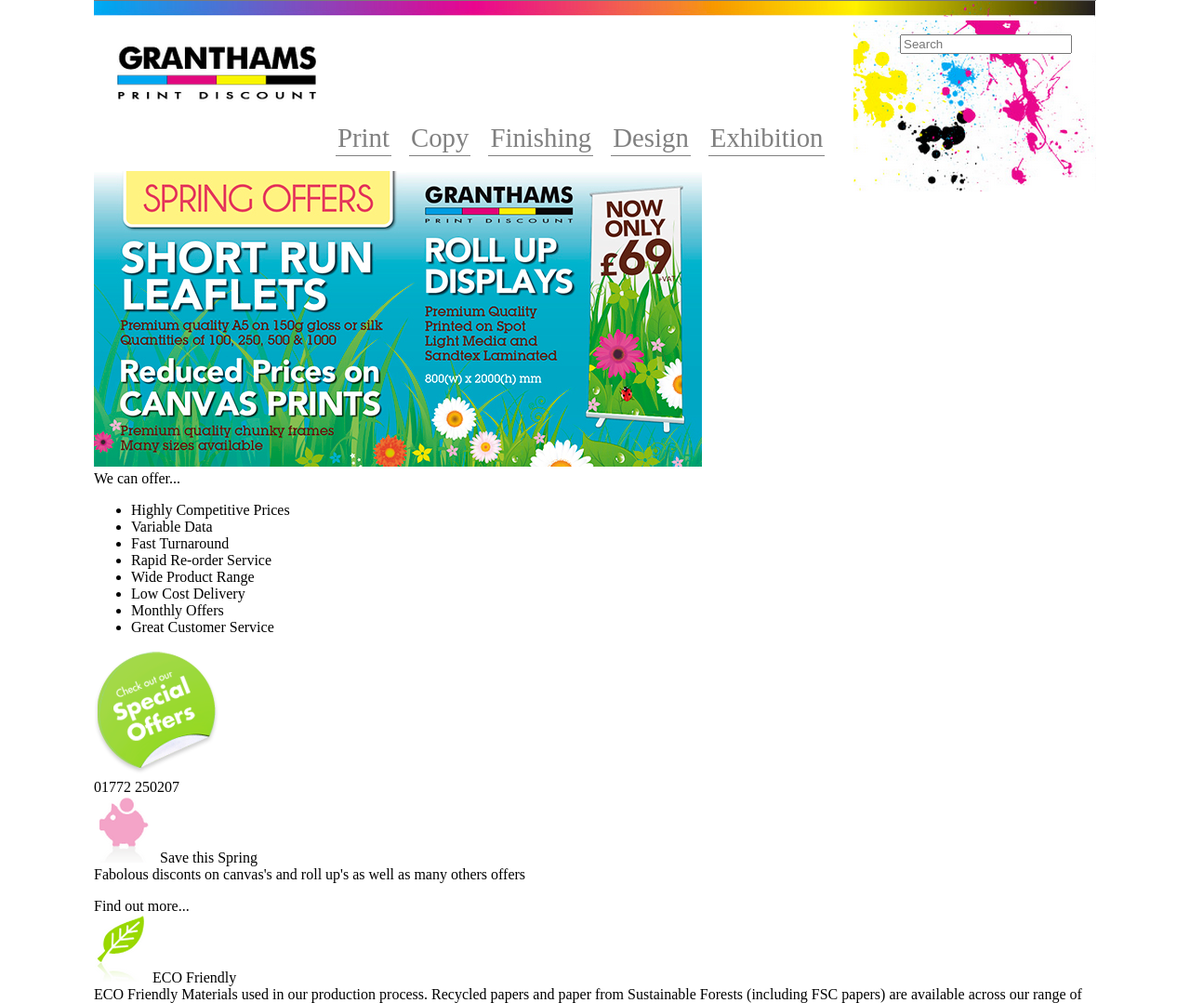
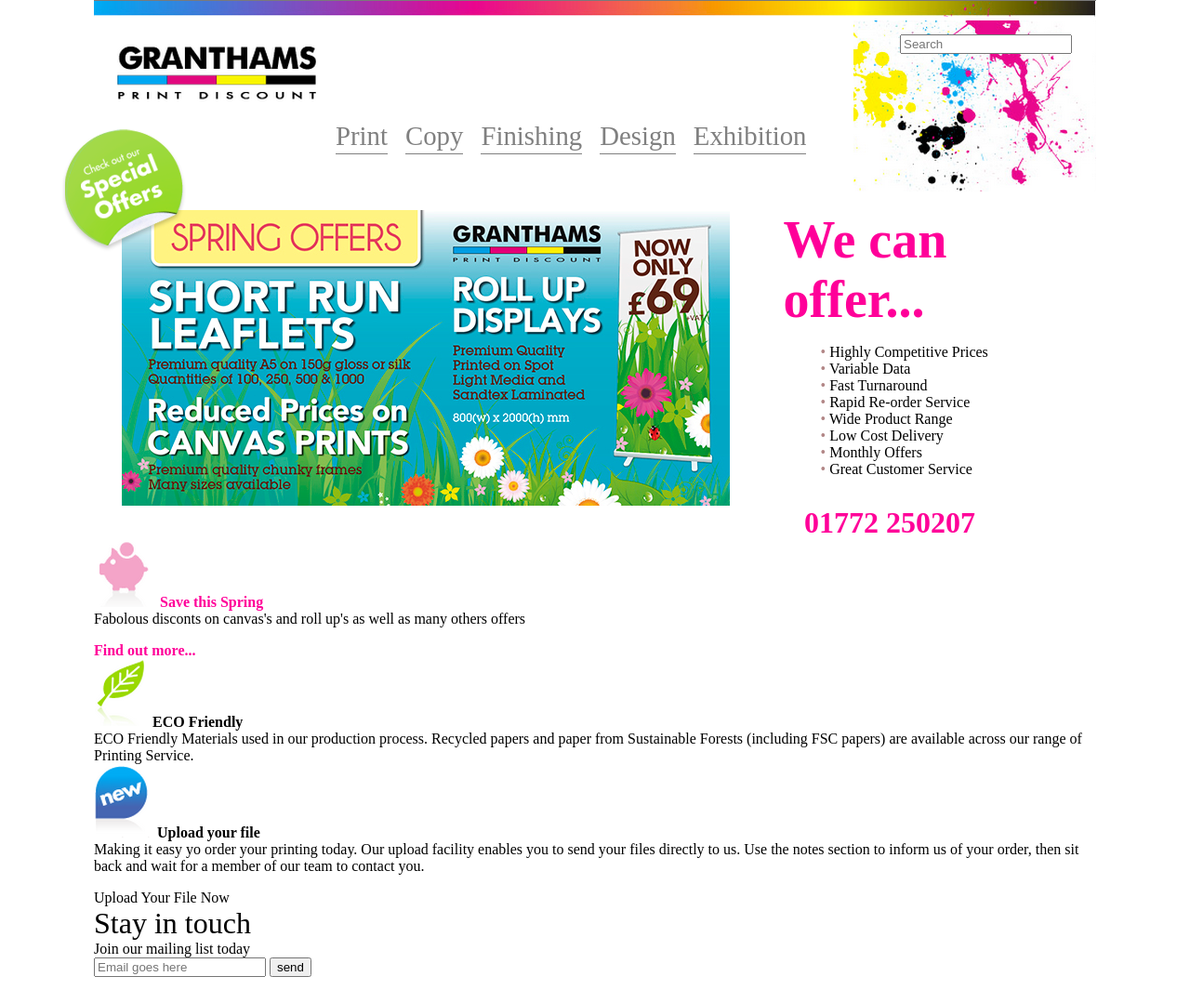
Before and after one commit to SofiJL/pw218309, a plain HTML site: page practica02css3/index.html in a window 1280 px wide. Shown: the top 1079 px of the page at 93% size. Drawn offline with Linux system fonts and the light colour scheme.

Commit message:
Practica02 - seccion01 y seccion02terminadas

```diff
--- a/practica02css3/css/estilos.css
+++ b/practica02css3/css/estilos.css
@@ -25,15 +25,65 @@
 	display: inline-block;
 	font-size: 1.8em;
 	margin-right: 15px;
-	padding: 2px;
+	padding-bottom:  2px;
 	/*text-decoration: underline;*/
 }
 
+#bgoffer{
+	left: -35px;
+	position: relative;
+	top: -410px;
+}
 #granthams{
 	margin-left: 25px;
 	margin-top: 25px;
 }
-
 #paint{
 	float: right;
 }
+#primerseccion {
+	/*border: 1px solid blue;*/
+	height: 318px;
+	margin-top: 60px;
+}
+#primerseccion article{
+	/*border: 1px solid red;*/
+	display: inline-block;
+	vertical-align: top;
+}
+#secc01art01{
+	margin-left: 30px;
+	width: 61%;
+}
+#secc01art02{
+	margin-left: 50px;
+	width: 30%;
+
+}
+#secc01art02 ul{
+	list-style: none; /* quitamos vi;etas */
+}
+#secc01art02 ul li:before{
+	content: "• ";
+	color: #b28787;
+}
+#segundaseccion article{
+	padding-right: 130px;
+	text-align: right;
+}
+
+.colorrosa{
+	color: #FF0099;
+}
+.letragrande{
+	font-size: 3.5em; /* 3.5x16 */
+}
+.letramediana{
+	font-size: 2em;
+}
+.letrachica{
+
+}
+.nito{
+	font-weight: bold;
+}
--- a/practica02css3/index.html
+++ b/practica02css3/index.html
@@ -38,7 +38,7 @@
 			<li>Great Customer Service</li>
 		</ul>
 	</article>
-	<img src="img/bg_offer.png" id="Offer" alt="bgoffer">
+	<img src="img/bg_offer.png" id="bgoffer" alt="bgoffer">
 </section>
 <section id="segundaseccion">
 	<article>
```
